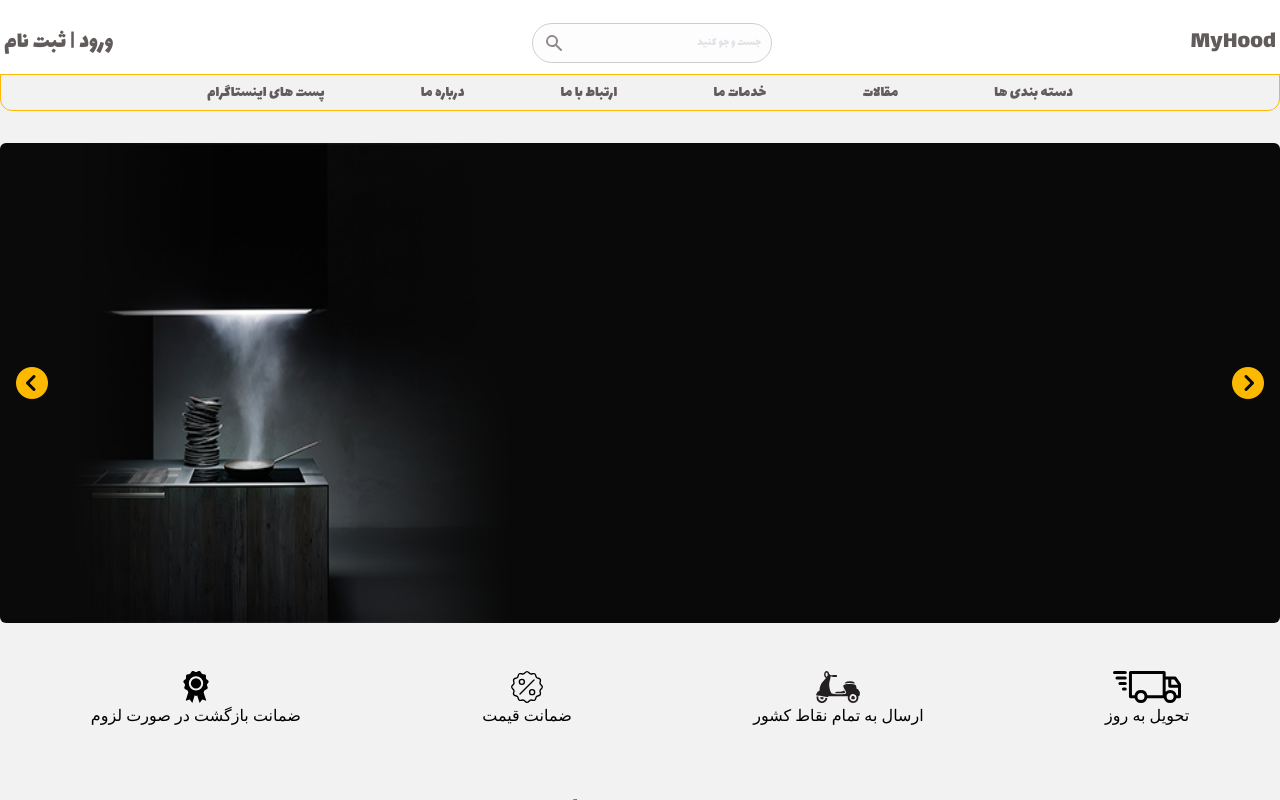
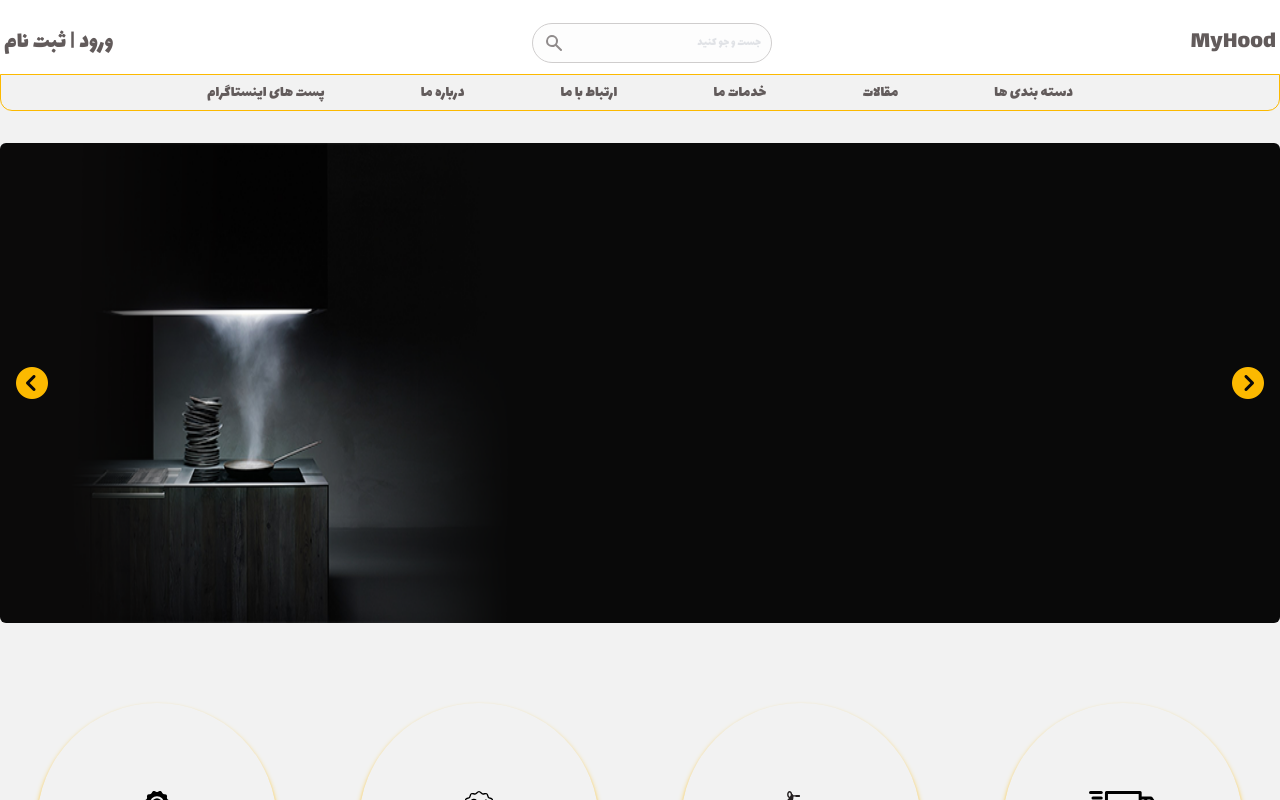
Before and after one commit to Parsa361/MyHood, a Nuxt app: page / in a window 1280 px wide. Shown: the top 800 px of the page. Built offline with nearby package versions, Linux system fonts and the light colour scheme.

Commit message:
Made the icons bar responsive and more beautiful

```diff
--- a/components/HomePageComponents/Icons.vue
+++ b/components/HomePageComponents/Icons.vue
@@ -1,9 +1,10 @@
 <template>
     <!-- Container -->
-    <div class="container mx-auto my-5 xl:my-[2.25rem]">
-        <ul class="hidden md:flex flex-row justify-around items-center text-center">
+    <div class="my-20">
+        <ul class="hidden md:flex flex-row justify-around items-center gap-x-2 font-VazirLight">
             <!-- Item 1 -->
-            <li class="flex flex-col justify-center items-center md:text-[0.75rem] lg:text-[1rem]">
+            <li
+                class="flex flex-col justify-center items-center gap-y-2 shadow-yellowHood shadow-md rounded-full p-5 md:h-40 md:w-40 lg:h-60 lg:w-60 md:text-[0.75rem] lg:text-[1rem] hover:bg-yellowHood/70 ">
                 <svg xmlns="http://www.w3.org/2000/svg" class="md:w-10 md:h-5 lg:w-[4.25rem] lg:h-[2rem]"
                     viewBox="0 0 71.79 33.802">
                     <g id="Layer_2" transform="translate(-86.1 -176)">
@@ -30,7 +31,8 @@
 
                 <!-- Item 2 -->
             </li>
-            <li class="flex flex-col justify-center items-center md:text-[0.75rem] lg:text-[1rem]">
+            <li
+                class="flex flex-col justify-center items-center gap-y-2 shadow-yellowHood shadow-md rounded-full p-5 md:h-40 md:w-40 lg:h-60 lg:w-60 md:text-[0.75rem] lg:text-[1rem] hover:bg-yellowHood/70 ">
                 <svg xmlns="http://www.w3.org/2000/svg" class="md:w-10 md:h-5 lg:w-[2.75rem] lg:h-[2rem]"
                     viewBox="0 0 46.24 33.802">
                     <g id="_4047323_delivery_moped_retro_scooter_transport_icon"
@@ -56,12 +58,12 @@
                             transform="translate(-422.494 -152.997)" fill="#231f20" />
                     </g>
                 </svg>
-
                 <span>ارسال به تمام نقاط کشور</span>
 
                 <!-- Item 3 -->
             </li>
-            <li class="flex flex-col justify-center items-center md:text-[0.75rem] lg:text-[1rem]">
+            <li
+                class="flex flex-col justify-center items-center gap-y-2 shadow-yellowHood shadow-md rounded-full p-5 md:h-40 md:w-40 lg:h-60 lg:w-60 md:text-[0.75rem] lg:text-[1rem] hover:bg-yellowHood/70 ">
                 <svg xmlns="http://www.w3.org/2000/svg" class="md:w-10 md:h-5 lg:w-[2rem] lg:h-[2rem]"
                     viewBox="0 0 33.821 33.802">
                     <g id="Layer_2" transform="translate(-78.1 -78.2)">
@@ -81,12 +83,12 @@
                         </g>
                     </g>
                 </svg>
-
                 <span>ضمانت قیمت</span>
 
                 <!-- Item 4 -->
             </li>
-            <li class="flex flex-col justify-center items-center md:text-[0.75rem] lg:text-[1rem]">
+            <li
+                class="flex flex-col justify-center items-center gap-y-2 shadow-yellowHood shadow-md rounded-full p-5 md:h-40 md:w-40 lg:h-60 lg:w-60 md:text-[0.75rem] lg:text-[1rem] hover:bg-yellowHood/70 ">
                 <svg xmlns="http://www.w3.org/2000/svg" class="md:w-10 md:h-5 lg:w-[1.75rem] lg:h-[2rem]"
                     viewBox="0 0 26.433 33.802">
                     <g id="_4265038_badge_guarantee_quality_ribbon_warranty_icon"
@@ -99,7 +101,6 @@
                             transform="translate(0 0)" />
                     </g>
                 </svg>
-
                 <span>ضمانت بازگشت در صورت لزوم</span>
 
             </li>
```
